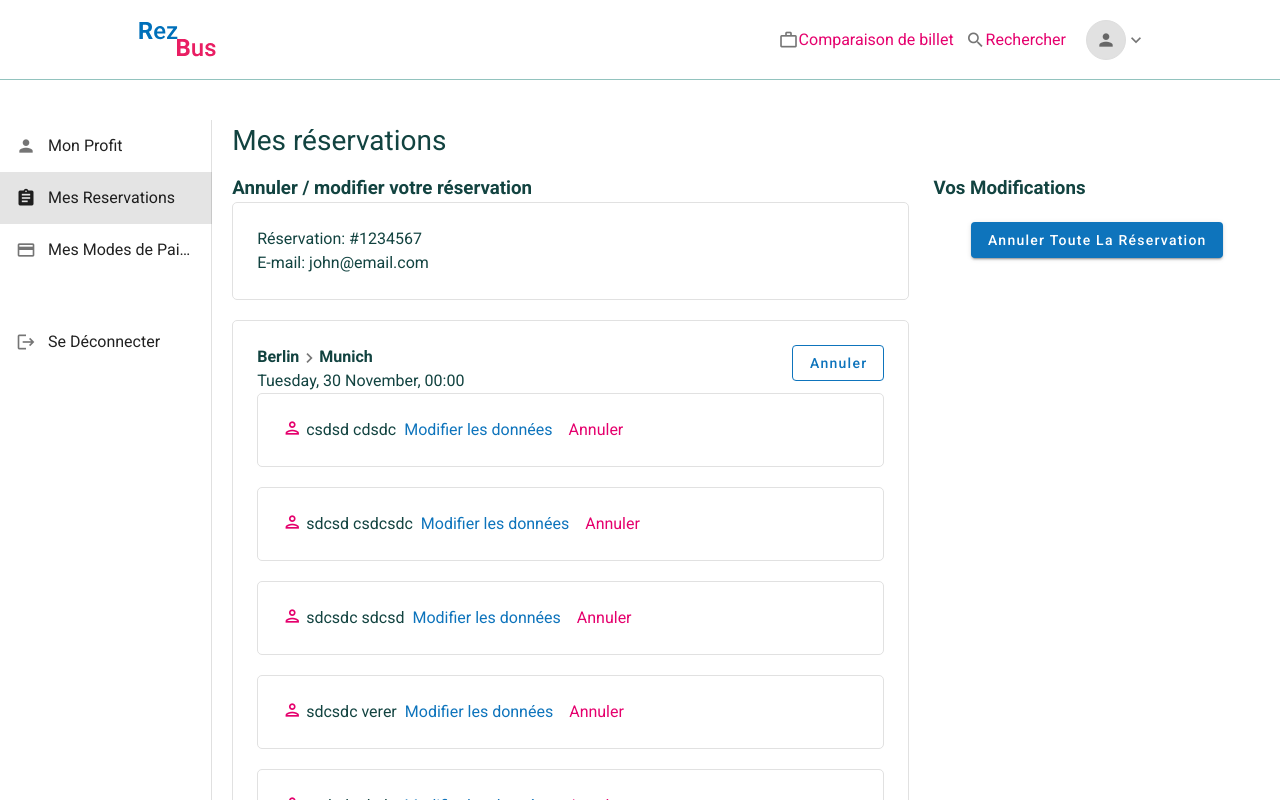
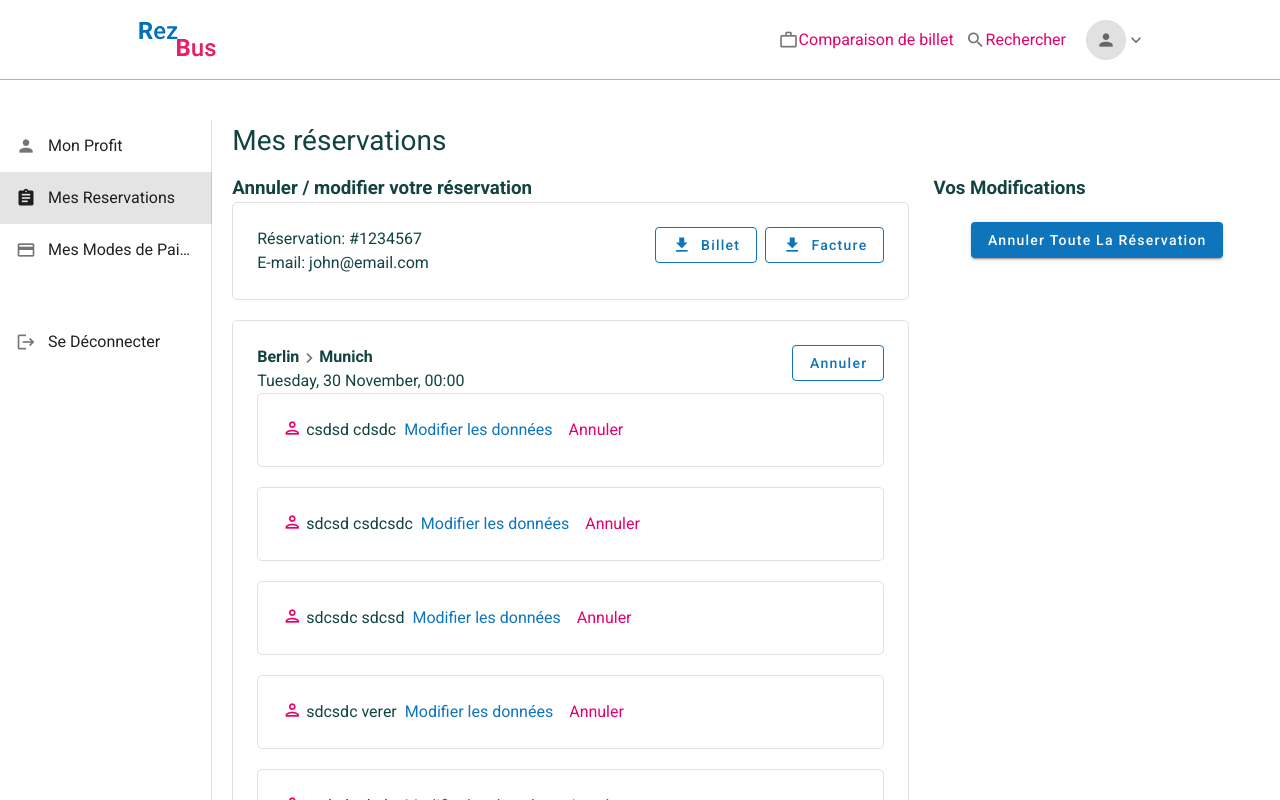
Before and after one commit to whoismuktar/rez-bus, a Vue app: page /my-reservations in a window 1280 px wide. Shown: the top 800 px of the page. Built offline with nearby package versions, Linux system fonts and the light colour scheme.

Commit message:
impl. billet and facture buttons

```diff
--- a/src/views/auth/profile/myReservations.vue
+++ b/src/views/auth/profile/myReservations.vue
@@ -38,12 +38,23 @@
         <v-col cols="12" lg="8">
           <h3>Annuler / modifier votre réservation</h3>
 
-          <div class="def-section">
+          <div class="def-section d-flex justify-space-between">
             <div>
               <div>Réservation: #{{ selectedReservation.id }}</div>
               <div>
                 E-mail: <span>{{ user.email }}</span>
               </div>
+            </div>
+
+            <div>
+              <v-btn outlined color="primary" class="mr-2 gen-button">
+                <v-icon class="mr-2">get_app</v-icon>
+                <span>Billet</span>
+              </v-btn>
+              <v-btn outlined color="primary" class="gen-button">
+                <v-icon class="mr-2">get_app</v-icon>
+                <span>Facture</span>
+              </v-btn>
             </div>
           </div>
 
@@ -69,6 +80,7 @@
                   outlined
                   color="primary"
                   class="gen-button"
+                  :disabled="updateProhibited"
                   @click="!updateProhibited ? (refundActive = true) : ''"
                 >
                   Annuler
@@ -94,6 +106,7 @@
                 >
                   Modifier les données
                 </div>
+
                 <div
                   class="secondary--text cursorMe"
                   @click="openEditTripBio(index)"
@@ -111,8 +124,8 @@
             <span class="mx-4"></span>
             <v-btn
               color="primary"
-              dark
               class="gen-button"
+              :disabled="updateProhibited"
               @click="!updateProhibited ? (refundActive = true) : ''"
             >
               Annuler toute la réservation
```
